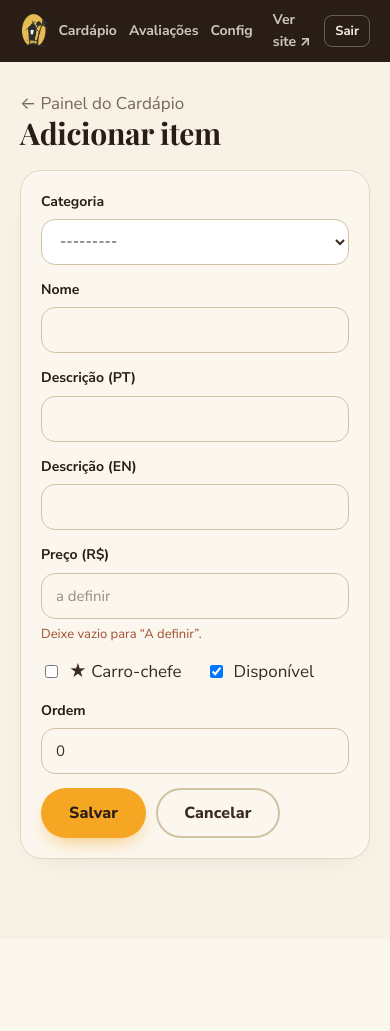
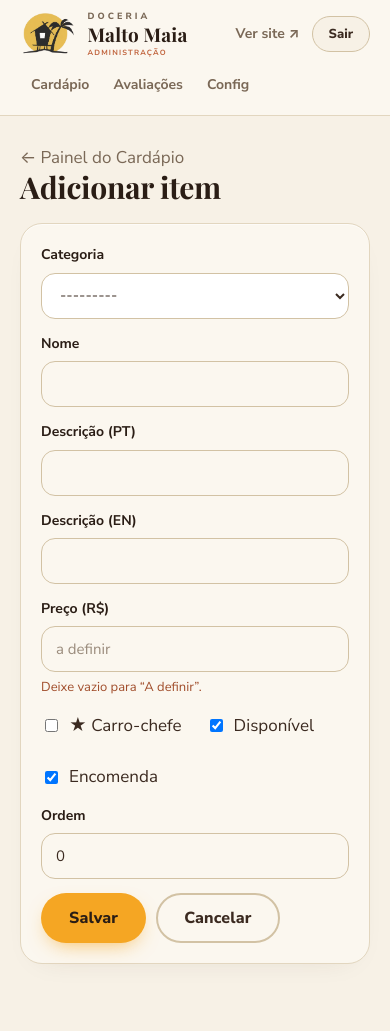
Before and after one commit to LexCardoso/malto-maia, a Django app: page /painel/item/novo/ in a window 390 px wide. Shown: the top 1031 px of the page. Before the commit the page ends 868 px from the top, so only its background shows below. Run offline with Django 5.2, Linux system fonts and the light colour scheme; the visitor is signed in with stand-in values (Sample User, id 1); data comes from the database, SQL or seed files in the repository; data that the repository does not hold is empty; parts of the project's set-up code (start-up, migrations or seed data) failed here and were passed over.

Commit message:
Admin igual ao design + toggle Encomenda por item
#4 Admin: cabecalho claro (logo 3 linhas + paleta creme, sticky) com nav + Ver site/Sair; 5 cards de stat (itens, Disponivel, Indisponivel, A definir, Na encomenda); lista PLANA com coluna Categoria; STATUS com 2 switches liga/desliga; acoes em icone (lapis/lixeira); tabela vira cards com rotulos no mobile.

#3 Encomenda: novo campo Item.encomendavel (migration 0009, default True). Cardapio e PDF mostram tudo cadastrado; a pagina de Encomenda so mostra encomendavel=True (services + view filtram). Switch 'Encomenda' no painel + checkbox no form. Endpoint item_toggle_encomenda. 35 testes OK.

Co-Authored-By: Claude Opus 4.8 (1M context) <noreply@anthropic.com>

```diff
--- a/cardapio/models.py
+++ b/cardapio/models.py
@@ -43,6 +43,10 @@ class Item(models.Model):
     )
     destaque = models.BooleanField("carro-chefe", default=False)
     disponivel = models.BooleanField(default=True)
+    encomendavel = models.BooleanField(
+        "aparece na encomenda", default=True,
+        help_text="Desligado: some da página de Encomenda (mas continua no cardápio).",
+    )
     ordem = models.PositiveIntegerField(default=0)
     atualizado_em = models.DateTimeField(auto_now=True)
     criado_em = models.DateTimeField(auto_now_add=True)
--- a/core/i18n.py
+++ b/core/i18n.py
@@ -156,6 +156,9 @@ STRINGS = {
     "adm.priceField": {"pt": "Preço (R$)", "en": "Price (R$)"},
     "adm.priceTbd": {"pt": "A definir", "en": "To be defined"},
     "adm.newItem": {"pt": "Adicionar item", "en": "Add item"},
+    "adm.encomenda": {"pt": "Encomenda", "en": "Order"},
+    "adm.onOrder": {"pt": "Na encomenda", "en": "On order"},
+    "adm.delete": {"pt": "Excluir", "en": "Delete"},
 }
 
 LANGS = ("pt", "en")
--- a/painel/forms.py
+++ b/painel/forms.py
@@ -10,7 +10,7 @@ class ItemForm(forms.ModelForm):
         model = Item
         fields = [
             "categoria", "nome", "desc_pt", "desc_en",
-            "preco", "destaque", "disponivel", "ordem",
+            "preco", "destaque", "disponivel", "encomendavel", "ordem",
         ]
         widgets = {
             "categoria": forms.Select(attrs={"class": _INPUT}),
--- a/painel/urls.py
+++ b/painel/urls.py
@@ -12,6 +12,7 @@ urlpatterns = [
     path("item/novo/", views.item_novo, name="item_novo"),
     path("item/<int:pk>/editar/", views.item_editar, name="item_editar"),
     path("item/<int:pk>/disponibilidade/", views.item_toggle, name="item_toggle"),
+    path("item/<int:pk>/encomenda/", views.item_toggle_encomenda, name="item_toggle_encomenda"),
     path("item/<int:pk>/excluir/", views.item_excluir, name="item_excluir"),
     path("atualizar-data/", views.marcar_atualizado, name="marcar_atualizado"),
     path("configuracoes/", views.configuracoes, name="configuracoes"),
--- a/painel/views.py
+++ b/painel/views.py
@@ -35,6 +35,9 @@ def dashboard(request):
             "itens": itens,
             "n_total": Item.objects.count(),
             "n_disp": Item.objects.filter(disponivel=True).count(),
+            "n_indisp": Item.objects.filter(disponivel=False).count(),
+            "n_tbd": Item.objects.filter(preco__isnull=True).count(),
+            "n_encomenda": Item.objects.filter(encomendavel=True).count(),
             "n_cat": Categoria.objects.count(),
             "config": ConfiguracaoSite.get(),
             "busca": busca,
@@ -78,6 +81,17 @@ def item_toggle(request, pk):
         request,
         f"“{item.nome}” marcado como {'disponível' if item.disponivel else 'indisponível'}.",
     )
+    return redirect("painel:dashboard")
+
+
+@require_POST
+@staff_required
+def item_toggle_encomenda(request, pk):
+    item = get_object_or_404(Item, pk=pk)
+    item.encomendavel = not item.encomendavel
+    item.save(update_fields=["encomendavel", "atualizado_em"])
+    estado = "entra na" if item.encomendavel else "saiu da"
+    messages.success(request, f"“{item.nome}” {estado} encomenda.")
     return redirect("painel:dashboard")
 
 
--- a/pedidos/views.py
+++ b/pedidos/views.py
@@ -9,5 +9,5 @@ def encomenda(request):
     return render(
         request,
         "pedidos/encomenda.html",
-        {"categorias": menu_localizado(lang, apenas_disponiveis=True)},
+        {"categorias": menu_localizado(lang, apenas_disponiveis=True, apenas_encomendaveis=True)},
     )
--- a/static/css/painel.css
+++ b/static/css/painel.css
@@ -2,29 +2,38 @@
    MALTO MAIA — Painel admin. Sobrio, coerente com a marca.
    ============================================================ */
 .adm-body { background: var(--cream); min-height: 100vh; }
-.adm-top { background: var(--espresso-ink); color: var(--cream); }
-.adm-top .wrap { display: flex; align-items: center; gap: 16px; height: 62px; }
-.adm-top .brand b { color: var(--cream); }
-.adm-top .brand span { color: rgba(247,241,230,0.6); }
-.adm-top a { color: rgba(247,241,230,0.8); font-weight: 700; font-size: 14px; }
-.adm-top a:hover { color: var(--sun); }
+/* Cabecalho claro (coerente com o site). Marca de 3 linhas usa os estilos de site.css. */
+.adm-top { background: var(--cream-soft); border-bottom: 1px solid var(--line); position: sticky; top: 0; z-index: 50; }
+.adm-top .wrap { display: flex; align-items: center; gap: 18px; min-height: 74px; }
+.adm-top .brand img { height: 42px; }
 .adm-top .spacer { flex: 1; }
-.adm-nav { display: flex; gap: 18px; }
-.adm-nav a { font-weight: 700; font-size: 14px; }
-@media (max-width: 620px) {
-  .adm-top .wrap { gap: 10px; }
-  .adm-nav { gap: 12px; }
-  .adm-top .brand span { display: none; } /* abre espaço no mobile */
+.adm-nav { display: flex; gap: 4px; }
+.adm-nav a { font-weight: 700; font-size: 15px; color: var(--muted); padding: 8px 13px; border-radius: 999px; }
+.adm-nav a:hover { color: var(--espresso-ink); }
+.adm-nav a.active { color: var(--espresso-ink); background: var(--cream-deep); }
+.adm-link { font-weight: 700; font-size: 14px; color: var(--muted); }
+.adm-link:hover { color: var(--terracota); }
+.adm-sair { font-family: var(--body); font-weight: 800; font-size: 13px; border: 1.5px solid var(--line-strong);
+  background: var(--cream); color: var(--espresso); border-radius: 999px; padding: 8px 16px; cursor: pointer; }
+.adm-sair:hover { border-color: var(--terracota); color: var(--terracota); }
+@media (max-width: 720px) {
+  .adm-top .wrap { gap: 10px 12px; flex-wrap: wrap; min-height: 0; padding-top: 12px; padding-bottom: 12px; }
+  .adm-nav { gap: 2px; order: 3; width: 100%; }
+  .adm-nav a { padding: 7px 11px; font-size: 14px; }
 }
 
 .adm-wrap { max-width: 1100px; margin: 0 auto; padding: 28px var(--pad) 80px; }
 .adm-head { display: flex; flex-wrap: wrap; align-items: flex-end; justify-content: space-between; gap: 16px; margin-bottom: 8px; }
 .adm-sub { color: var(--muted); margin-top: 4px; }
 
-.adm-stats { display: grid; grid-template-columns: repeat(3, 1fr); gap: 16px; margin: 22px 0; }
+.adm-stats { display: grid; grid-template-columns: repeat(auto-fit, minmax(148px, 1fr)); gap: 14px; margin: 22px 0; }
 .adm-stat { background: var(--cream-soft); border: 1px solid var(--line); border-radius: var(--r-md); padding: 16px 18px; }
 .adm-stat b { font-family: var(--display); font-size: 26px; color: var(--espresso-ink); display: block; }
+.adm-stat b.warn { color: var(--terracota); }
 .adm-stat span { font-size: 13px; color: var(--muted); }
+.adm-update { text-align: right; }
+.adm-update-label { font-size: 12px; text-transform: uppercase; letter-spacing: 0.06em; color: var(--muted); }
+.adm-update-date { font-weight: 800; font-size: 16px; color: var(--espresso-ink); }
 
 .adm-toolbar { display: flex; flex-wrap: wrap; gap: 10px; align-items: center; margin: 18px 0; }
 .adm-toolbar .grow { flex: 1; }
@@ -50,6 +59,16 @@
 .iconbtn { border: 1px solid var(--line-strong); background: var(--cream); border-radius: var(--r-sm); padding: 6px 10px; font-weight: 700; font-size: 13px; color: var(--espresso); }
 .iconbtn:hover { border-color: var(--espresso); }
 .iconbtn.danger:hover { border-color: var(--terracota); color: var(--terracota); }
+.iconbtn.icon { width: 36px; height: 36px; padding: 0; display: inline-flex; align-items: center; justify-content: center; }
+.adm-table th.center, .adm-table td.center { text-align: center; }
+.adm-table .star { color: var(--sun-deep); font-size: 13px; }
+
+/* Switches liga/desliga (Disponivel = verde, Encomenda = sol) */
+.switch { width: 46px; height: 26px; border: none; border-radius: 999px; background: var(--line-strong); position: relative; padding: 0; cursor: pointer; display: inline-block; vertical-align: middle; transition: background 0.15s; }
+.switch .knob { position: absolute; top: 3px; left: 3px; width: 20px; height: 20px; border-radius: 50%; background: #fff; box-shadow: 0 1px 3px rgba(0, 0, 0, 0.28); transition: left 0.15s; }
+.switch.on { background: var(--leaf); }
+.switch.enc.on { background: var(--sun-deep); }
+.switch.on .knob { left: 23px; }
 
 /* Login */
 .adm-login { min-height: 100vh; display: flex; align-items: center; justify-content: center; padding: 24px;
@@ -65,7 +84,8 @@
   .adm-stats { grid-template-columns: repeat(2, 1fr); }
   .adm-table thead { display: none; }
   .adm-table, .adm-table tbody, .adm-table tr, .adm-table td { display: block; width: 100%; }
-  .adm-table tr { border-bottom: 1px solid var(--line); padding: 6px 0; }
+  .adm-table tr { border-bottom: 1px solid var(--line); padding: 8px 0; }
   .adm-table td { border: 0; padding: 5px 14px; }
-  .adm-cat-row td { padding: 10px 14px; }
+  .adm-table td.center { text-align: left; }
+  .adm-table td[data-l]::before { content: attr(data-l); display: inline-block; min-width: 92px; font-size: 11px; font-weight: 800; text-transform: uppercase; letter-spacing: 0.04em; color: var(--muted); }
 }
--- a/templates/painel/base_painel.html
+++ b/templates/painel/base_painel.html
@@ -16,21 +16,25 @@
   <header class="adm-top">
     <div class="wrap">
       <a class="brand" href="{% url 'painel:dashboard' %}">
-        <img src="{% static 'img/logo-mark.png' %}" alt="" style="height:34px" />
-        <span><b>Malto Maia</b>Administração</span>
+        <img src="{% static 'img/logo-mark.png' %}" alt="" />
+        <span>
+          <span class="b-doceria">DOCERIA</span>
+          <span class="b-name">Malto Maia</span>
+          <span class="b-place">ADMINISTRAÇÃO</span>
+        </span>
       </a>
       {% if user.is_authenticated %}
       <nav class="adm-nav">
-        <a href="{% url 'painel:dashboard' %}">Cardápio</a>
-        <a href="{% url 'painel:avaliacoes' %}">Avaliações</a>
-        <a href="{% url 'painel:configuracoes' %}">Config</a>
+        <a href="{% url 'painel:dashboard' %}"{% if request.resolver_match.url_name == 'dashboard' %} class="active"{% endif %}>Cardápio</a>
+        <a href="{% url 'painel:avaliacoes' %}"{% if request.resolver_match.url_name == 'avaliacoes' %} class="active"{% endif %}>Avaliações</a>
+        <a href="{% url 'painel:configuracoes' %}"{% if request.resolver_match.url_name == 'configuracoes' %} class="active"{% endif %}>Config</a>
       </nav>
       {% endif %}
       <div class="spacer"></div>
       {% if user.is_authenticated %}
-        <a href="{% url 'core:landing' %}" target="_blank">Ver site ↗</a>
+        <a class="adm-link" href="{% url 'core:landing' %}" target="_blank">Ver site ↗</a>
         <form method="post" action="{% url 'painel:logout' %}" style="display:inline">{% csrf_token %}
-          <button class="iconbtn" type="submit" style="background:transparent;border-color:rgba(247,241,230,0.3);color:var(--cream)">Sair</button>
+          <button class="adm-sair" type="submit">Sair</button>
         </form>
       {% endif %}
     </div>
--- a/templates/painel/item_form.html
+++ b/templates/painel/item_form.html
@@ -36,9 +36,10 @@
       <div class="help">Deixe vazio para “{% t 'adm.priceTbd' %}”.</div>
       {% if form.preco.errors %}<ul class="errorlist">{{ form.preco.errors }}</ul>{% endif %}
     </div>
-    <div class="row" style="gap:24px;margin:14px 0">
+    <div class="row" style="gap:24px;margin:14px 0;flex-wrap:wrap">
       <label class="row" style="gap:8px;cursor:pointer">{{ form.destaque }} <span>★ {% t 'common.signature' %}</span></label>
       <label class="row" style="gap:8px;cursor:pointer">{{ form.disponivel }} <span>{% t 'adm.available' %}</span></label>
+      <label class="row" style="gap:8px;cursor:pointer">{{ form.encomendavel }} <span>{% t 'adm.encomenda' %}</span></label>
     </div>
     <div class="field">
       <label for="{{ form.ordem.id_for_label }}">Ordem</label>
```
Also changed, not shown: cardapio/services.py (+10 -3 lines), cardapio/tests.py (+13 -0 lines), painel/tests.py (+8 -0 lines), templates/painel/dashboard.html (+32 -24 lines), cardapio/migrations/0009_item_encomendavel.py (added).
